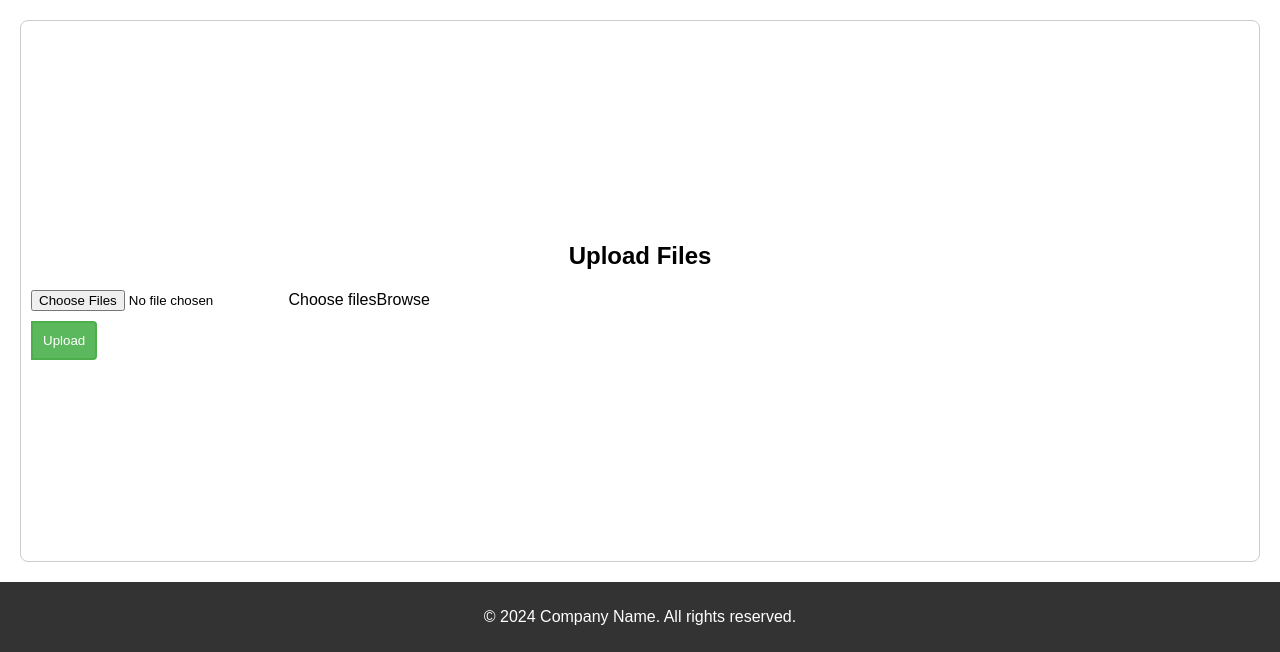
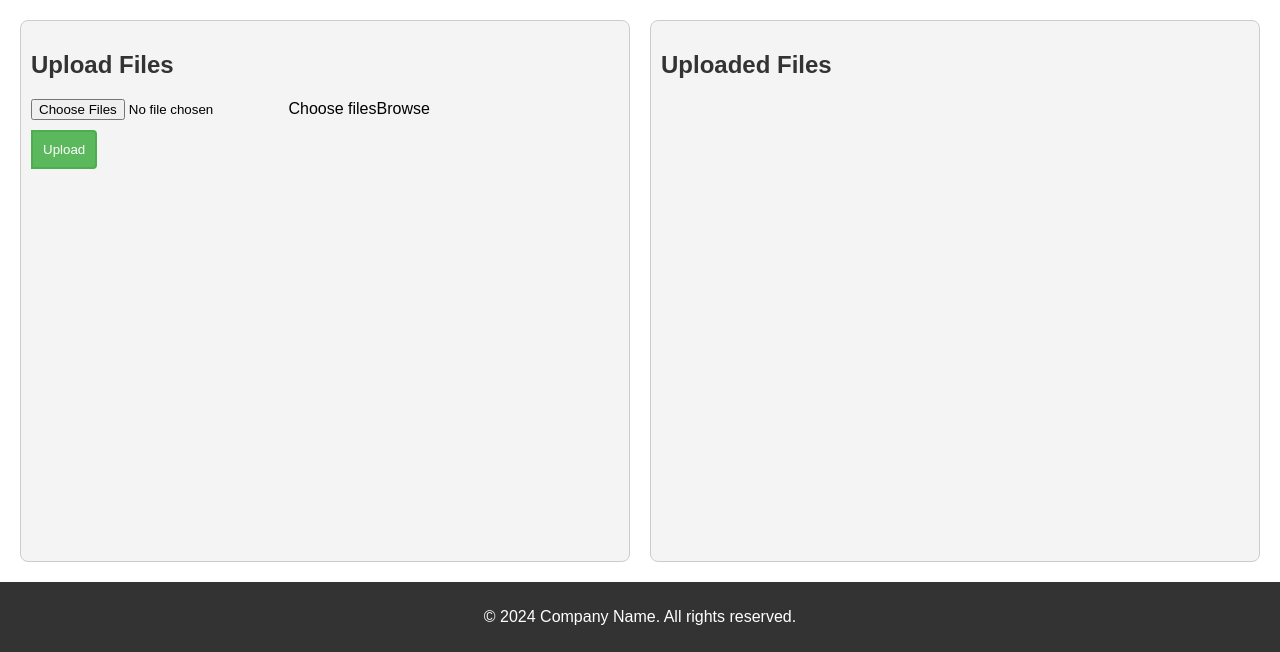
Before and after one commit to aakram9393/django-chatbot, a Django app: template chatbot/templates/chatbot/attachment.html in a window 1280 px wide. Shown: the part 148-800 px from the top of the page. Run offline with Django 5.2, Linux system fonts and the light colour scheme; the template is opened without the code that fills it, so the values that code supplies are empty.

Commit message:
attachment history | chat history

```diff
--- a/chatbot/models.py
+++ b/chatbot/models.py
@@ -1,8 +1,11 @@
 from django.db import models
+from django.contrib.auth.models import User
 
 # Create your models here.
 class Message(models.Model):
     text = models.TextField()
+    is_bot = models.BooleanField(default=False)
+    session_id = models.CharField(max_length=100, blank=True, null=True)
     created_at = models.DateTimeField(auto_now_add=True)
 
     def __str__(self) -> str:
--- a/chatbot/static/chatbot/styles.css
+++ b/chatbot/static/chatbot/styles.css
@@ -104,7 +104,7 @@ button:hover {
 }
 
 aside {
-    width: 300px;
+    width: 600px;
     border: 1px solid #ccc;
     border-radius: 8px;
     padding: 10px;
@@ -297,3 +297,35 @@ nav ul li a:hover, nav ul li a:focus {
 .logout-form {
     margin: 0; /* Removes margin for the form if any */
 }
+.files-container {
+    display: flex;
+    flex-direction: column;
+    align-items: flex-start;
+    justify-content: flex-start;
+}
+#file-list {
+    list-style-type: none; /* Removes default list styling */
+    padding: 0; /* Removes padding */
+    margin: 20px 0; /* Adds some margin around the list */
+}
+
+#file-list li {
+    background-color: #f9f9f9; /* Light grey background */
+    border: 1px solid #ddd; /* Grey border */
+    padding: 10px; /* Padding inside each list item */
+    margin-bottom: 10px; /* Space between items */
+    border-radius: 5px; /* Rounded corners for each item */
+    box-shadow: 0 2px 5px rgba(0,0,0,0.1); /* Subtle shadow for 3D effect */
+    transition: transform 0.2s; /* Smooth transform on hover */
+}
+
+#file-list li a {
+    text-decoration: none; /* No underline */
+    color: #333; /* Dark grey text color */
+    display: block; /* Makes the link fill the entire list item */
+}
+
+#file-list li:hover {
+    transform: translateY(-3px); /* Lifts the item on hover */
+    background-color: #f0f0f0; /* Slightly darker background on hover */
+}
--- a/chatbot/templates/chatbot/attachment.html
+++ b/chatbot/templates/chatbot/attachment.html
@@ -3,10 +3,18 @@
 {% block title %}Chatbot{% endblock %}
 
 {% block ads %}
+<aside id="ad-section">
+    <div class="container files-container mt-5">
+        <h2>Uploaded Files</h2>
+        <ul id="file-list">
+            <!-- Files will be dynamically loaded here -->
+        </ul>
+    </div>
+</aside>
 {% endblock ads %}
 
 {% block content %}
-<section id="signin-section">
+<aside id="ad-section">
 <div class="container mt-5">
     <h2>Upload Files</h2>
     <form action="{% url 'file_upload' %}" method="post" enctype="multipart/form-data" class="pt-3">
@@ -22,7 +30,7 @@
         </div>
     </form>
 </div>
-</section>
+</aside>
 
 <script>
 document.querySelector('.custom-file-input').addEventListener('change', function(e) {
@@ -30,5 +38,40 @@ document.querySelector('.custom-file-input').addEventListener('change', function
     let nextSibling = e.target.nextElementSibling;
     nextesibling.innerText = fileName;
 });
+
+function loadFiles() {
+    fetch("{% url 'attachment_list' %}")  // Ensure this URL is correctly resolved
+    .then(response => {
+        if (!response.ok) {
+            throw new Error('Network response was not ok: ' + response.statusText);
+        }
+        return response.json();
+    })
+    .then(data => {
+        console.log("Received files:", data.files);
+
+        const fileList = document.getElementById('file-list');
+        fileList.innerHTML = ''; // Clear current list
+
+        // Iterate over each file received and build the list
+        data.files.forEach(file => {
+            const li = document.createElement('li');
+            const a = document.createElement('a');
+            a.href = file.filePath;
+            a.target = '_blank'; // Opens the file in a new tab when clicked
+            a.textContent = `${file.fileName}`;
+            li.appendChild(a);
+            fileList.appendChild(li);
+        });
+    })
+    .catch(error => {
+        console.error('Error loading the files:', error);
+    });
+}
+
+// Call loadFiles on page load and on certain events
+window.addEventListener('DOMContentLoaded', (event) => {
+    loadFiles();  // Load files when the page is fully loaded
+});
 </script>
 {% endblock %}
--- a/chatbot/urls.py
+++ b/chatbot/urls.py
@@ -15,5 +15,8 @@ urlpatterns = [
     path('upload/', views.file_upload, name='file_upload'),
     path('attachment_webhook', views.attachment_webhook, name='attachment_webhook'),
     path('start-new-chat/', views.start_new_chat, name='start_new_chat'),
-    path('set_language/', views.set_language, name='set_language')
+    path('set_language/', views.set_language, name='set_language'),
+    path('get_chat_history/', views.get_chat_history, name='get_chat_history'),
+    path('attachment_list/', views.attachment_list, name='attachment_list')
+
 ]
--- a/chatbot/views.py
+++ b/chatbot/views.py
@@ -16,6 +16,8 @@ from .forms import SignUpForm
 from django.contrib.auth.forms import AuthenticationForm
 import json
 from django.db import connection
+from .models import Message
+from django.db import close_old_connections
 
 # Create your views here.
 
@@ -84,6 +86,8 @@ async def post_question(message, chat_id, language):
         'question': message,
         'language': language
     }
+    print("post question payload", payload)
+    print("post question url", url)
     async with httpx.AsyncClient() as client:
         response = requests.post(url, json=payload)
         print("api-response",response)
@@ -92,6 +96,16 @@ async def post_question(message, chat_id, language):
         else:
             return response.status_code
 
+def get_chat_history(request):
+    session_id = request.session.session_key
+    try:
+        user_messages = Message.objects.filter(session_id=session_id).order_by('created_at')
+    finally:
+        connection.close()
+    history = [{'text': msg.text, 'is_bot': msg.is_bot} for msg in user_messages]
+    print(history)
+    return JsonResponse(history, safe=False)
+
 async def api_chat(request):
     user_input = request.GET.get('message')
     if user_input:
@@ -99,10 +113,31 @@ async def api_chat(request):
         language = await sync_to_async(request.session.__getitem__)("language")
         print("async language", language)
         print(session_id)
+
+        session__id = request.session.session_key  # Ensure the session key is available
+        if not session__id:
+            await sync_to_async(request.session.save)()
+            session__id = request.session.session_key
+
+        # Log the user's message
+        try:
+            await sync_to_async(Message.objects.create)(text=user_input, is_bot=False, session_id=session__id)
+        finally:
+            await sync_to_async(close_old_connections)()
+
         answer = await post_question(user_input, session_id, language)
         print("API ANSWER :::::::: ", answer)
-    bot_response = answer["answer"]
+        bot_response = answer["answer"]
+
+        # Log the bot's response
+        try:
+            await sync_to_async(Message.objects.create)(text=bot_response, is_bot=True, session_id=session__id)
+        finally:
+            await sync_to_async(close_old_connections)()
+
     return JsonResponse({'message': str(bot_response)})
+
+
 
 # @login_required(login_url='signin/')
 def chat(request):
@@ -176,6 +211,19 @@ def attachments(request):
     else:
         return render(request, 'chatbot/attachment.html')
 
+def attachment_list(request):
+    # Example call to an external API to get files; adjust as necessary.
+    response = requests.get(f'https://kong.zenith-dev-gateway.com/core-be/api/rag/chats/{request.session.get("id")}/attachments')
+    print("url", f'https://kong.zenith-dev-gateway.com/core-be/api/rag/chats/{request.session.get("id")}/attachments')
+    print("response", response.json())
+
+    if response.status_code == 200:
+        files = response.json()  # Assuming the API returns a JSON list of files
+        if files[0]['fileName']:
+            request.session["attachment_status"] = "processed"
+        print("called")
+        return JsonResponse({'files': files})
+
 def signin(request):
     return render(request, 'chatbot/signin.html')
 
```
Also changed, not shown: chatbot/templates/chatbot/chat.html (+20 -0 lines), chatbot/migrations/0003_message_is_bot_message_session_id.py (added), db.sqlite3.
